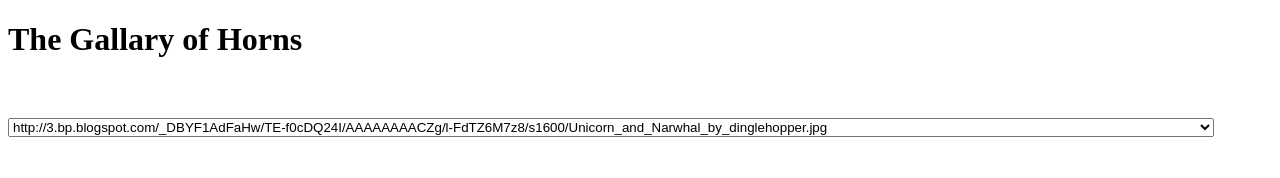
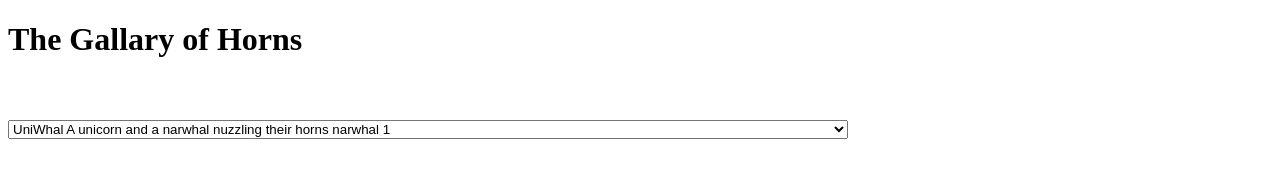
Before and after one commit to mete439/lab-02, a plain HTML site: page index.html in a window 1280 px wide. Drawn offline with nearby package versions, Linux system fonts and the light colour scheme.

Commit message:
partial work for this lab

```diff
--- a/index.html
+++ b/index.html
@@ -15,6 +15,9 @@
         <section id="template">
              <img src="" alt="">
              <h2></h2>
+             <h3></h3>
+             <h4></h4>
+             <h5></h5>
         </section>
         <select id="sel-first">
         </select>
--- a/js/app.js
+++ b/js/app.js
@@ -1,40 +1,52 @@
 'use strict';
 
+
+
+function Display(display){
+  this.image_url = display.image_url;
+  this.title = display.title;
+  this.horns = display.horns;
+  this.description = display.description;
+  this.keyword = display.keyword;
+}
 Display.allDisplay = [];
 
-function Display(potato){
-  this.image_url = potato.image_url;
-  this.title = potato.title;
-  this.horns = potato.horns;
-  this.description = potato.description;
-  this.keyword = potato.keyword;
-}
 Display.prototype.render = function(){
-    $('#sel-first').append(`<option>${this.image_url}</option>`);
+  console.log('in render method');
+  $('#sel-first').append(`<option class = "get"> </option>`);
+  let displaySelect = $('option[class = "get"]');
+  let displayGet = $('#template').html();
+  displaySelect.html(displayGet);
 
-//   let displaySelect = $('select[#sel-first]');
-//   let displayHtml = $('.new').html();
-//   displaySelect.html(displayHtml);
-
-//   displaySelect.find('img').attr('src', this.image_url);
-//   displaySelect.find('h2').text(this.title);
-//   displaySelect.find('h3').text(this.description);
-//   displaySelect.find('h4').text(this.keyword);
-//   displaySelect.find('h3').text(this.horns);
+  displaySelect.find('img').attr('src', this.image_url);
+  displaySelect.find('h2').text(this.title);
+  displaySelect.find('h3').text(this.description);
+  displaySelect.find('h4').text(this.keyword);
+  displaySelect.find('h5').text(this.horns);
+  displaySelect.removeClass('get');
+  displaySelect.attr('class', this.keyword);
 
 };
+Display.prototype.loadDisplay = function(){
+  // Display.allDisplay.forEach(display => display.render());
+};
+// Display.allDisplay.forEach(display => display.render);
 Display.readJson = () => {
   $.get('./data/page-1.json', 'json')
     .then(data => {
+      //console.log(data);
       data.forEach(item => {
         Display.allDisplay.push(new Display(item));
       });
+      // Display.allDisplay.forEach(display => {
+      //   $('main').append(display.render());
+      // });
     })
-    .then(Display.loadDisplay);
+    .then(() => Display.allDisplay.forEach(display => display.render()));
 
 };
 Display.loadDisplay = () =>{
   Display.allDisplay.forEach(dis => dis.render());
 };
 
-$( () => Display.readJson() );
+$(Display.readJson());
```
